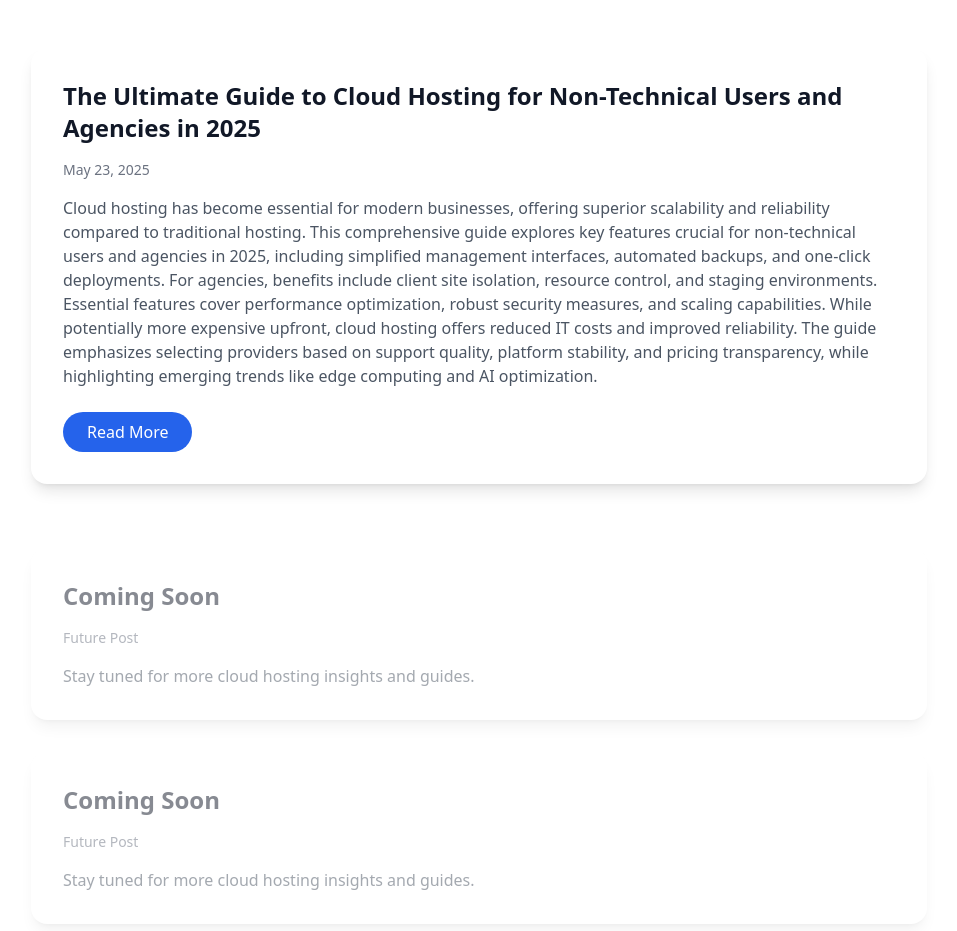
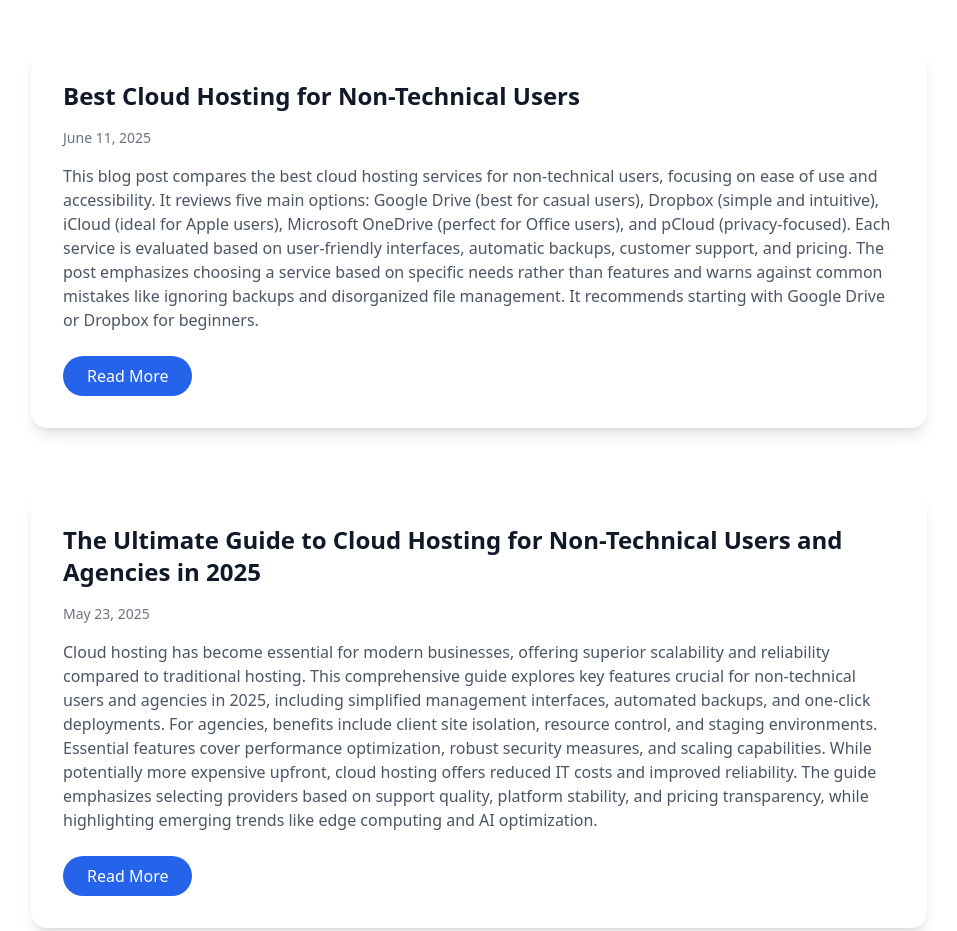
Before and after one commit to Benrgy/best-cloud-hosting-for-non-technical-users-agencies-2025, a plain HTML site: page blog.html in a window 1280 px wide. Shown: the part 420-1351 px from the top of the page, without its empty margins (161-1118 px from the left). Drawn offline with nearby package versions, Linux system fonts and the light colour scheme.

Commit message:
Update blog listing with best-cloud-hosting-for-non-technical-users-20250611-pl7.html

```diff
--- a/blog.html
+++ b/blog.html
@@ -31,14 +31,21 @@
         <div class="container mx-auto px-6">
             <div class="max-w-4xl mx-auto mb-16">
                 <div class="p-8 bg-white rounded-2xl shadow-lg hover:shadow-xl transition-shadow duration-300">
+                    <h2 class="text-2xl font-bold mb-4">Best Cloud Hosting for Non-Technical Users</h2>
+                    <p class="text-sm text-gray-500 mb-4">June 11, 2025</p>
+                    <p class="text-gray-600 mb-6">This blog post compares the best cloud hosting services for non-technical users, focusing on ease of use and accessibility. It reviews five main options: Google Drive (best for casual users), Dropbox (simple and intuitive), iCloud (ideal for Apple users), Microsoft OneDrive (perfect for Office users), and pCloud (privacy-focused). Each service is evaluated based on user-friendly interfaces, automatic backups, customer support, and pricing. The post emphasizes choosing a service based on specific needs rather than features and warns against common mistakes like ignoring backups and disorganized file management. It recommends starting with Google Drive or Dropbox for beginners.</p>
+                    <a href="https://Benrgy.github.io/best-cloud-hosting-for-non-technical-users-agencies-2025-2025-05-23-bjtdc/blog/best-cloud-hosting-for-non-technical-users-20250611-pl7.html" class="inline-block px-6 py-2 bg-blue-600 text-white rounded-full hover:bg-blue-700 transition-all duration-300 transform hover:scale-105">Read More</a>
+                </div>
+            </div>
+
+            <div class="max-w-4xl mx-auto grid grid-cols-1 gap-8">
+                <div class="p-8 bg-white rounded-2xl shadow-lg hover:shadow-xl transition-shadow duration-300">
                     <h2 class="text-2xl font-bold mb-4">The Ultimate Guide to Cloud Hosting for Non-Technical Users and Agencies in 2025</h2>
                     <p class="text-sm text-gray-500 mb-4">May 23, 2025</p>
                     <p class="text-gray-600 mb-6">Cloud hosting has become essential for modern businesses, offering superior scalability and reliability compared to traditional hosting. This comprehensive guide explores key features crucial for non-technical users and agencies in 2025, including simplified management interfaces, automated backups, and one-click deployments. For agencies, benefits include client site isolation, resource control, and staging environments. Essential features cover performance optimization, robust security measures, and scaling capabilities. While potentially more expensive upfront, cloud hosting offers reduced IT costs and improved reliability. The guide emphasizes selecting providers based on support quality, platform stability, and pricing transparency, while highlighting emerging trends like edge computing and AI optimization.</p>
                     <a href="https://Benrgy.github.io/best-cloud-hosting-for-non-technical-users-agencies-2025-2025-05-23-bjtdc/blog/the-ultimate-guide-to-cloud-hosting-for-non-techni.html" class="inline-block px-6 py-2 bg-blue-600 text-white rounded-full hover:bg-blue-700 transition-all duration-300 transform hover:scale-105">Read More</a>
                 </div>
-            </div>
 
-            <div class="max-w-4xl mx-auto grid grid-cols-1 gap-8">
                 <div class="p-8 bg-white rounded-2xl shadow-lg opacity-50">
                     <h2 class="text-2xl font-bold mb-4">Coming Soon</h2>
                     <p class="text-sm text-gray-500 mb-4">Future Post</p>
```
